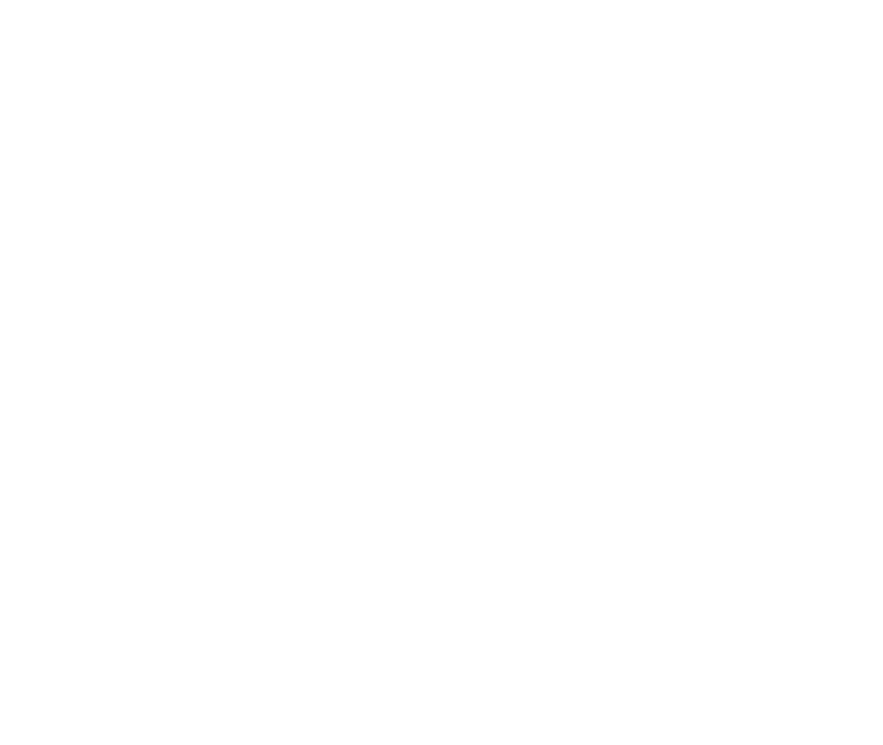
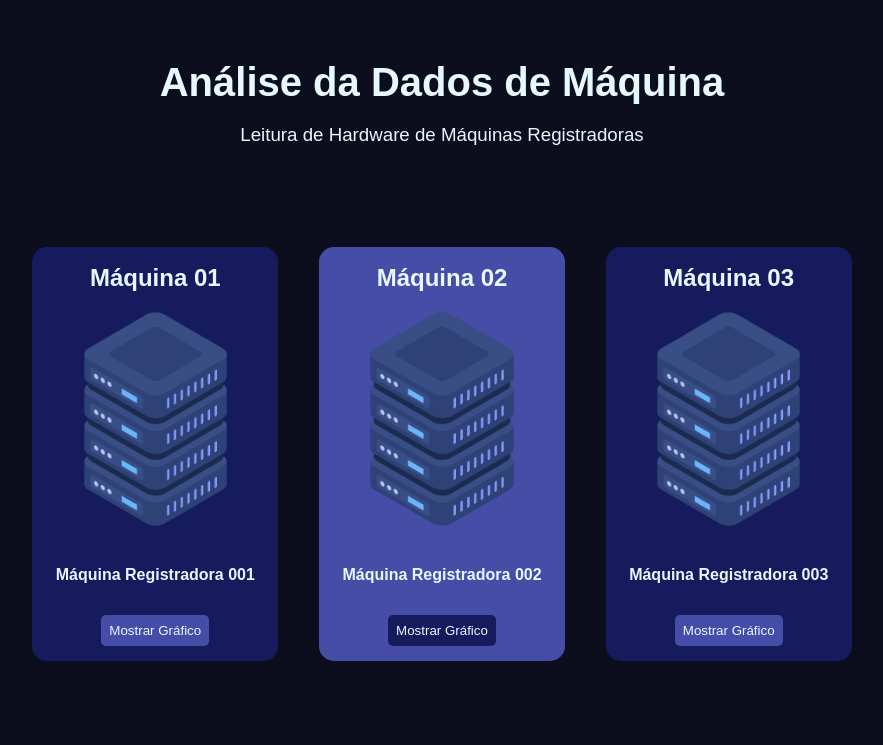
Before and after one commit to Davi-Hilario/Projetos_Python, a website: page Projeto_Bilhete_Unico/site/public/index.html in a window 1280 px wide. Shown: the whole page, without its empty margins (198-1081 px from the left). Drawn offline with Linux system fonts and the light colour scheme.

Commit message:
criando menu html

```diff
--- a/Projeto_Bilhete_Unico/site/public/css/style.css
+++ b/Projeto_Bilhete_Unico/site/public/css/style.css
@@ -0,0 +1,138 @@
+/* Configurações Padrão */
+*{
+    font-family: arial;
+    color: rgb(231, 248, 252);
+}
+
+h1{
+    margin:0;
+    padding: 0;
+}
+
+body, html{
+    padding: 0;
+    margin:0;
+    width: 100vw;
+    height: 100vh;
+    background-color: rgb(13, 14, 29);
+    display: flex;
+    flex-direction:column;
+    align-items: center;
+    justify-content: center;
+}
+
+.container{
+    width: 80%;
+    height: 90%;
+    display: flex;
+    flex-direction: column;
+    justify-content: center;
+    align-items: center;
+}
+
+.container .bg-dark-blue{
+    background-color: rgb(22, 27, 94);
+}
+
+.container .bg-light-blue{
+    background-color: rgb(70, 77, 167);
+}
+
+/* Configurações do Header */
+.header{
+    width: 100%;
+    height: 15%;
+    display: flex;
+    align-items: center;
+    justify-content: center;
+}
+
+.header h1{
+    font-size: 40px;
+}
+
+.header h3{
+    font-weight: lighter;
+}
+
+
+/* Configurações dos Cards */
+.main{
+    width: 100%;
+    height: 80%;
+    display: flex;
+    align-items: center;
+    justify-content: center;
+}
+
+.main .container{
+    flex-direction: row;
+    justify-content: space-between;
+}
+
+.card{
+    width: 30%;
+    height: 80%;
+    border-radius: 15px;
+    transition: .5s ease;
+    display: flex;
+    flex-direction:column;
+    align-items: center;
+    justify-content: center;
+    cursor: pointer;
+
+}
+
+.card:hover{
+    transform: translateY(-5px);
+    box-shadow: 0 6px 25px rgb(151, 167, 255);
+    padding: 5px;
+    transition: .5s ease;
+}
+
+.card-header{
+    width: 90%;
+    height: 10%;
+    display: flex;
+    justify-content: center;
+    align-items: center;
+}
+
+.card-body{
+    width: 90%;
+    height: 75%;
+    display: flex;
+    flex-direction: column;
+    align-items: center;
+    justify-content: space-around;
+}
+
+.card-body img{
+    width: 100%;
+    height: auto;
+}
+
+.card-body p{
+    font-weight: bold;
+}
+
+.card-footer{
+    width: 90%;
+    height: 10%;
+    display: flex;
+    align-items: center;
+    justify-content: center;
+}
+
+.card-footer button{
+    padding: 8px;
+    border: none;
+    border-radius: 5px;
+    cursor: pointer;
+    transition: .3s ease;
+}
+
+.card-footer button:hover{
+    opacity: .8;
+    transition: .3s ease;
+}
--- a/Projeto_Bilhete_Unico/site/public/index.html
+++ b/Projeto_Bilhete_Unico/site/public/index.html
@@ -3,9 +3,57 @@
 <head>
     <meta charset="UTF-8">
     <meta name="viewport" content="width=device-width, initial-scale=1.0">
-    <title>Document</title>
+    <title>Menu de Seleção</title>
+    <link rel="stylesheet" href="./css/style.css">
 </head>
 <body>
-
+    <div class="container">
+        <div class="header">
+            <div class="container">
+                <h1>Análise da Dados de Máquina</h1>
+                <h3>Leitura de Hardware de Máquinas Registradoras</h3>
+            </div>
+        </div>
+        <div class="main">
+            <div class="container">
+                <div class="card bg-dark-blue">
+                    <div class="card-header">
+                        <h2>Máquina 01</h2>
+                    </div>
+                    <div class="card-body">
+                        <img src="./assets/img/server.png" alt="">
+                        <p>Máquina Registradora 001</p>
+                    </div>
+                    <div class="card-footer">
+                        <button class="bg-light-blue">Mostrar Gráfico</button>
+                    </div>
+                </div>
+                <div class="card bg-light-blue">
+                    <div class="card-header">
+                        <h2>Máquina 02</h2>
+                    </div>
+                    <div class="card-body">
+                        <img src="./assets/img/server.png" alt="">
+                        <p>Máquina Registradora 002</p>
+                    </div>
+                    <div class="card-footer">
+                        <button class="bg-dark-blue">Mostrar Gráfico</button>
+                    </div>
+                </div>
+                <div class="card bg-dark-blue">
+                    <div class="card-header">
+                        <h2>Máquina 03</h2>
+                    </div>
+                    <div class="card-body">
+                        <img src="./assets/img/server.png" alt="">
+                        <p>Máquina Registradora 003</p>
+                    </div>
+                    <div class="card-footer">
+                        <button class="bg-light-blue">Mostrar Gráfico</button>
+                    </div>
+                </div>
+            </div>
+        </div>
+    </div>
 </body>
 </html>
```
Also changed, not shown: Projeto_Bilhete_Unico/site/public/assets/img/server.png (added).
